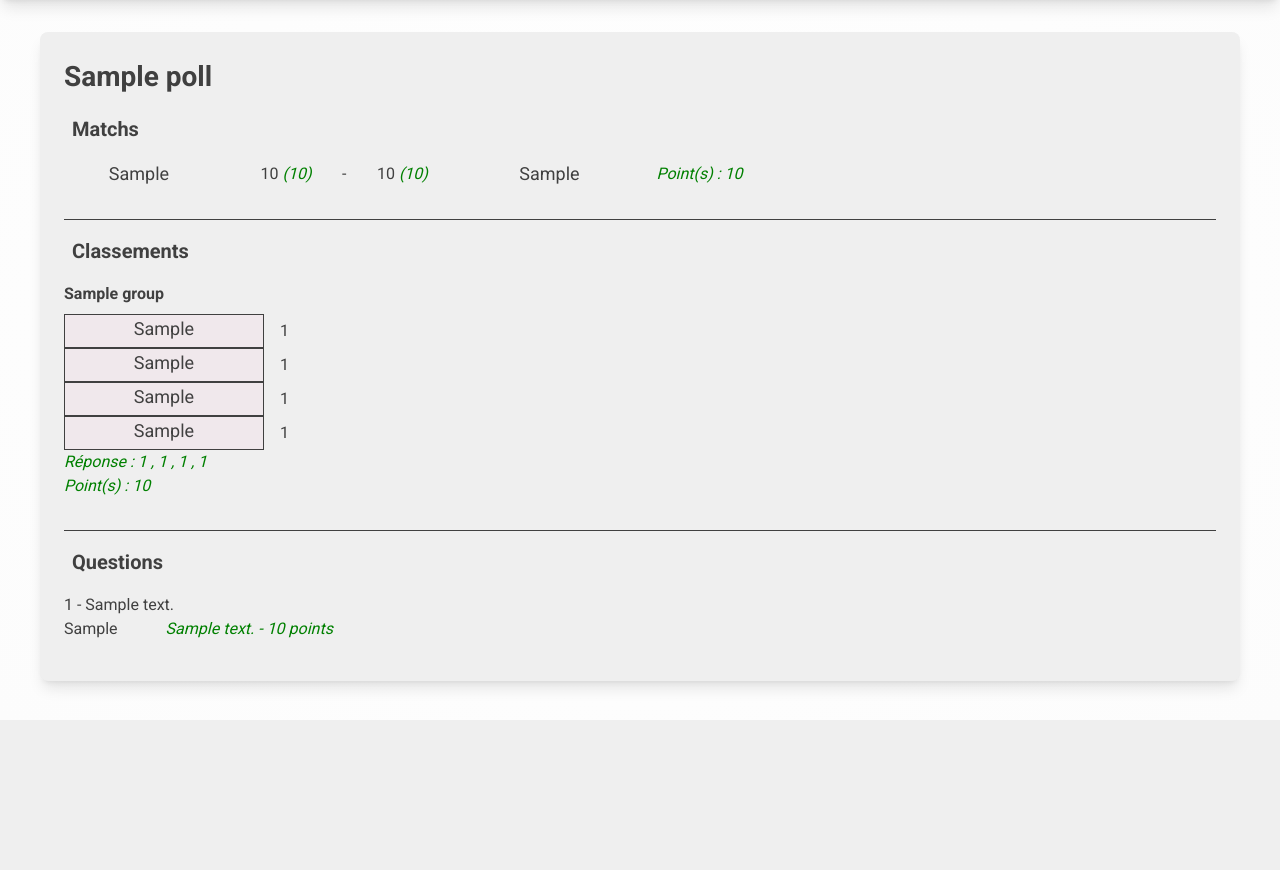
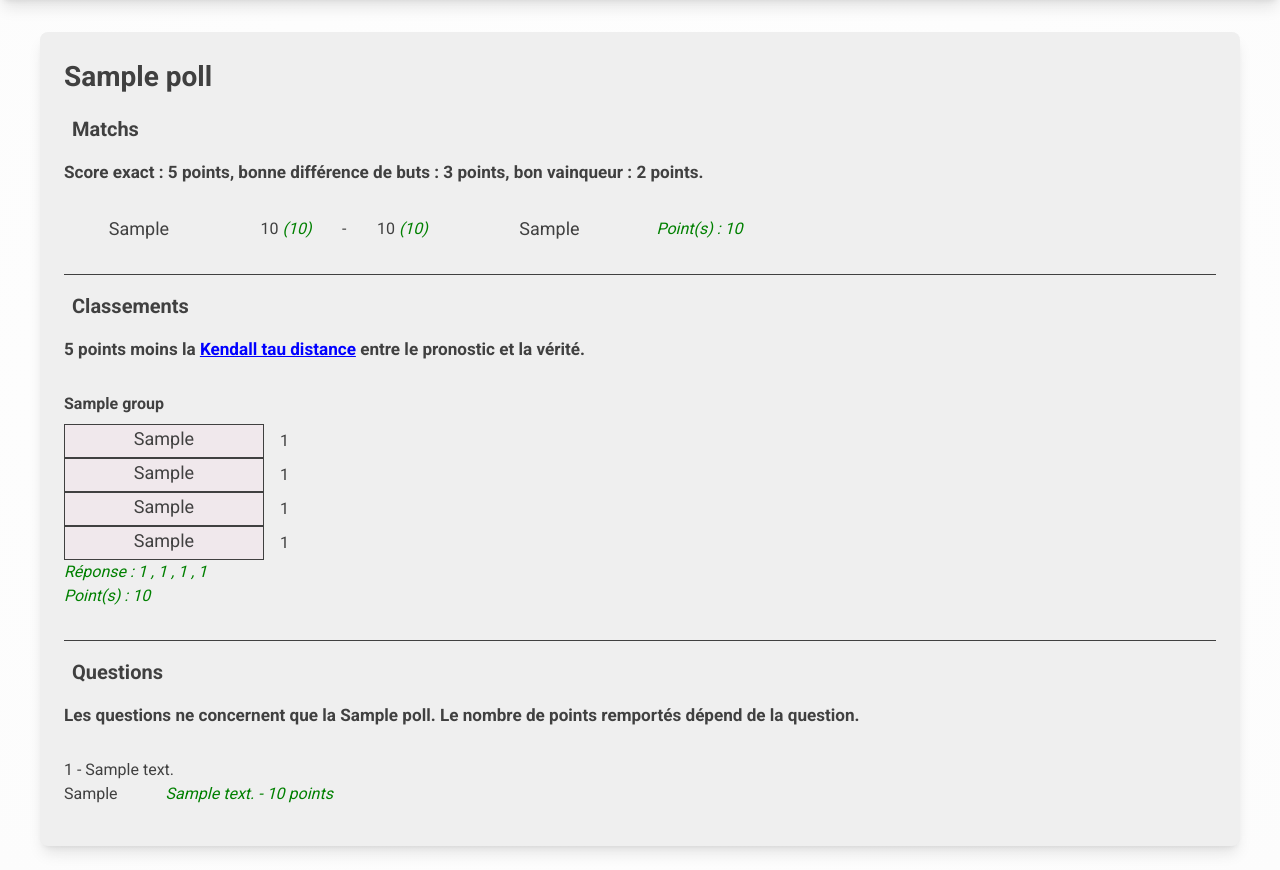
Before and after one commit to GodartVincent/CDM2022Prono, a Django app: page /poll/1/ in a window 1280 px wide. Shown: the part 80-950 px from the top of the page. Before the commit the page ends 800 px from the top, so only its background shows below. Run offline with Django 4.2, Linux system fonts and the light colour scheme; a user stored in the database is signed in; tables that the repository leaves empty hold one stand-in row (values such as "Sample post"); parts of the project's set-up code (start-up, migrations or seed data) failed here and were passed over.

Commit message:
add point calculation information of matchs, rankings and questions

```diff
--- a/prono/polls/static/polls/style.css
+++ b/prono/polls/static/polls/style.css
@@ -175,9 +175,18 @@ a {
   margin-bottom: 1.5rem;
 }
 
+.poll__point_definition {
+  font-weight: 650;
+  font-size: 1.07em;
+  height: 55px;
+}
+
 .poll__name {
   font-weight: 700;
   font-size: 1.75rem;
+}
+.poll__link {
+  color: blue;
 }
 
 .poll__title {
--- a/prono/polls/templates/polls/detailPoll.html
+++ b/prono/polls/templates/polls/detailPoll.html
@@ -7,6 +7,9 @@
       <div class="poll__title">
         <i class="fa-solid fa-futbol poll__icon"></i>
         <h2 class="poll__title-text">{{"Matchs"}}</h2>
+      </div>
+      <div class="poll__point_definition">
+        {{"Score exact : 5 points, bonne différence de buts : 3 points, bon vainqueur : 2 points."}}
       </div>
       <div class='matchs'>
         {% for match in matchs %}
@@ -21,6 +24,9 @@
         <i class="fa-solid fa-ranking-star poll__icon"></i>
         <h2 class="poll__title-text">{{"Classements"}}</h2>
       </div>
+      <div class="poll__point_definition">
+        {{"5 points moins la "}} <a class="poll__link" href="https://en.wikipedia.org/wiki/Kendall_tau_distance">Kendall tau distance</a> {{ " entre le pronostic et la vérité."}}
+      </div>
       <div class='groups'>
         {% for group in groups %}
           {% include 'polls/pronosticGroup.html' %}
@@ -33,6 +39,9 @@
         <i class="fa-solid fa-circle-question poll__icon"></i>
         <h2 class="poll__title-text">{{"Questions"}}</h2>
       </div>
+      <div class="poll__point_definition">
+        {{"Les questions ne concernent que la "}}{{poll.name}}{{". Le nombre de points remportés dépend de la question."}}
+      </div>
       <div class='questions'>
         {% for question in questions %}
           {% include 'polls/pronosticQuestion.html' %}
--- a/prono/polls/templates/polls/pronosticMatch.html
+++ b/prono/polls/templates/polls/pronosticMatch.html
@@ -44,7 +44,7 @@
             {{ match.squad_1 }}
           </div>
           <div class="match__input">
-            <input type="number" name="score" id="choice" value="{{ match.prono_1 }}" class="match__score-input" required="required"/>
+            <input type="number" name="score" id="choice" value="{{ match.prono_1 }}" class="match__score-input" min="0" required="required"/>
           </div>
         </div>
         <div class="opposing">
@@ -52,7 +52,7 @@
         </div>
         <div class="match__team">
           <div class="match__input">
-            <input type="number" name="score" id="choice" value="{{ match.prono_2 }}" class="match__score-input" required="required"/>
+            <input type="number" name="score" id="choice" value="{{ match.prono_2 }}" class="match__score-input" min="0" required="required"/>
           </div>
           <div class="match__team-name">
             {{ match.squad_2 }}
--- a/prono/polls/views.py
+++ b/prono/polls/views.py
@@ -97,8 +97,8 @@ def pronosticMatch(request, match_id):
             # Always return an HttpResponseRedirect after successfully dealing
             # with POST data. This prevents data from being posted twice if a
             # user hits the Back button.
-            return HttpResponseRedirect(f"/poll/{match.poll.pk}/#match_{match.pk}")
-            # return HttpResponse('<script>history.back();</script>')
+            #return HttpResponseRedirect(f"/poll/{match.poll.pk}/#match_{match.pk}")
+            return HttpResponse('<script>history.back();</script>')
 
 
 def pronosticQuestion(request, question_id):
```
